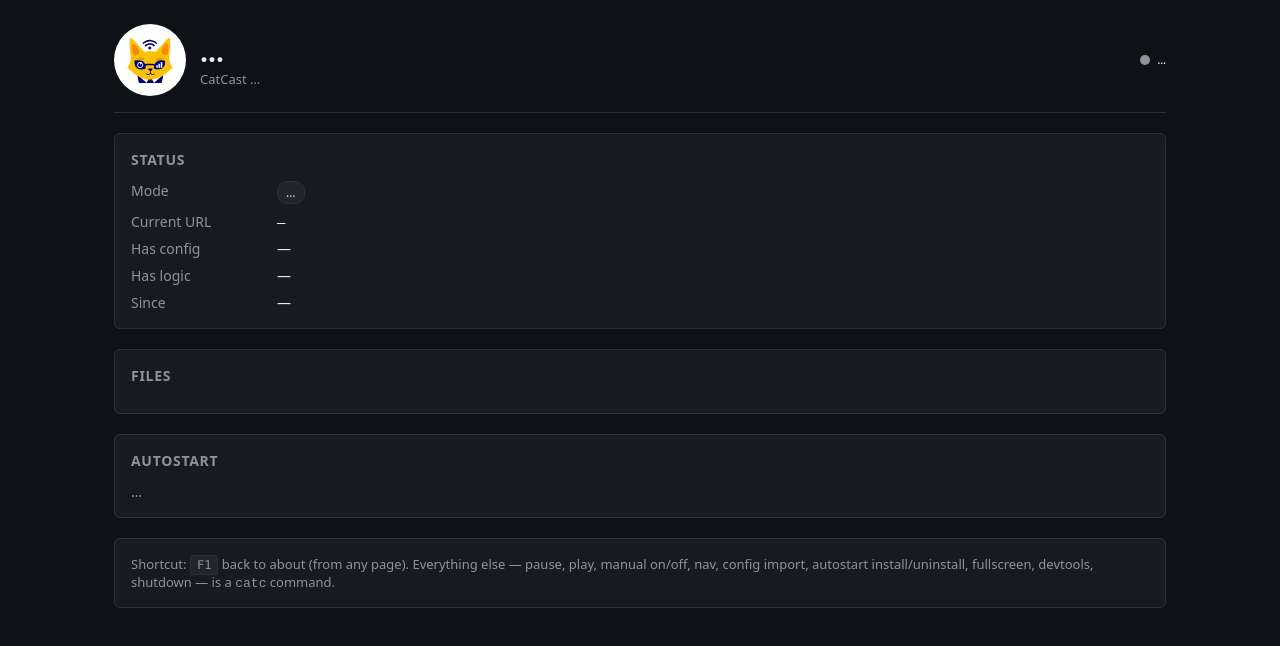
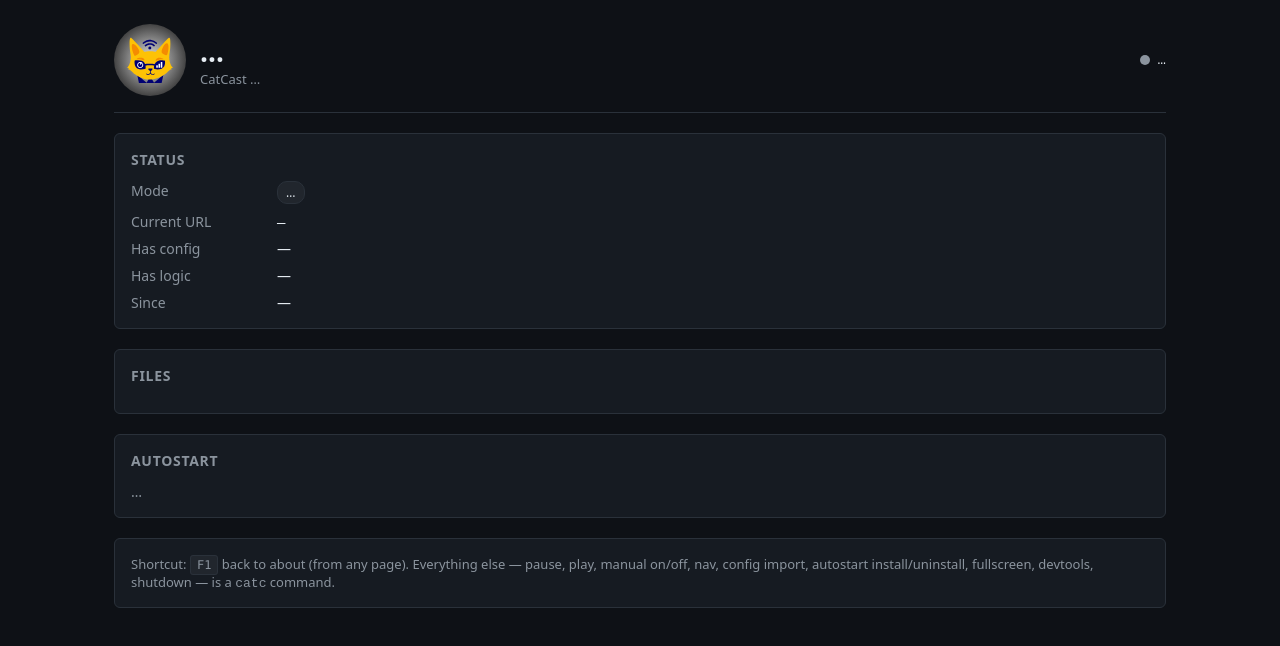
Before and after one commit to baloise/catcast, a plain HTML site: page crates/catstage/ui/index.html in a window 1280 px wide. Drawn offline with Linux system fonts and the light colour scheme.

Commit message:
improve logo visibility

```diff
--- a/crates/catstage/ui/index.html
+++ b/crates/catstage/ui/index.html
@@ -90,7 +90,8 @@
         flex: 0 0 auto;
         display: inline-flex; align-items: center; justify-content: center;
         width: 72px; height: 72px; padding: 8px;
-        background: #ffffff; border-radius: 50%;
+        background: radial-gradient(circle, #e2e2e2 0%, #000000 100%);
+        border-radius: 50%;
       }
       header .logo svg { width: 100%; height: 100%; display: block; }
       header h1 { margin: 0; font-size: 28px; font-weight: 600; }
```
